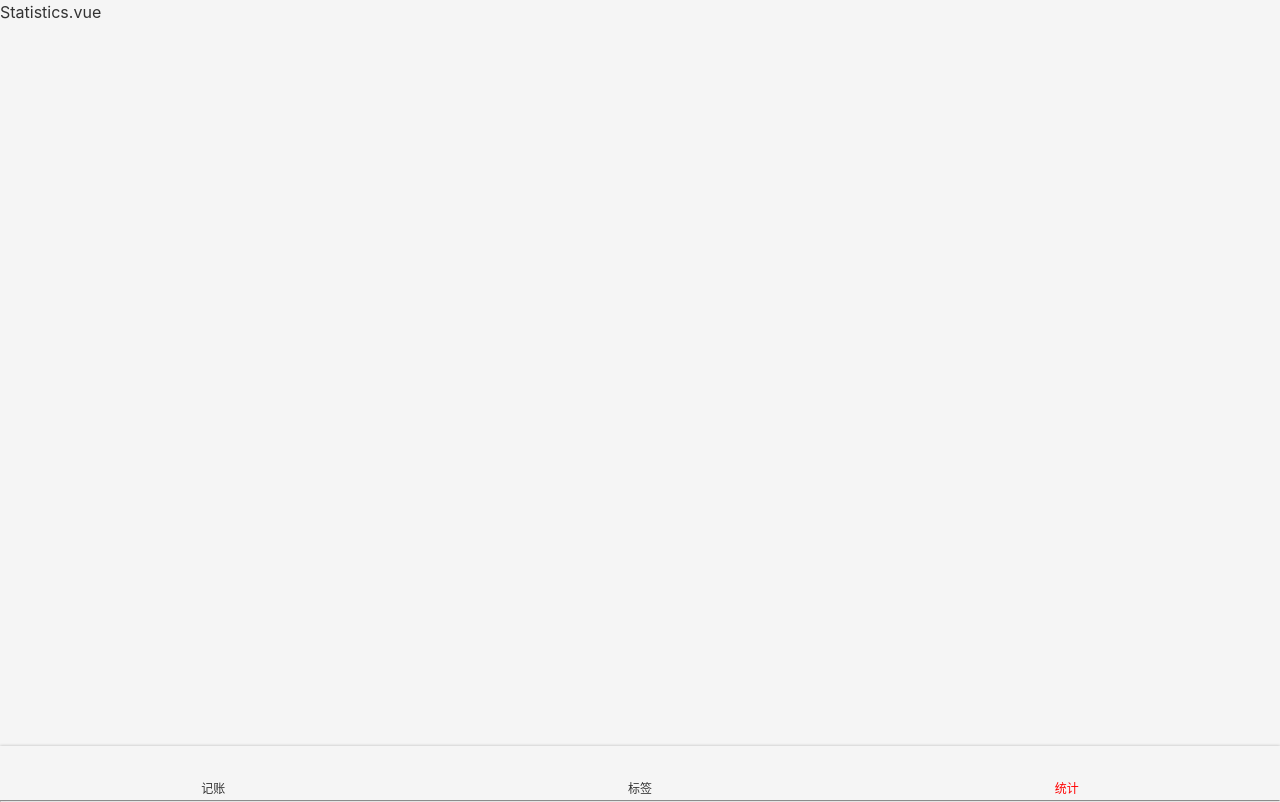
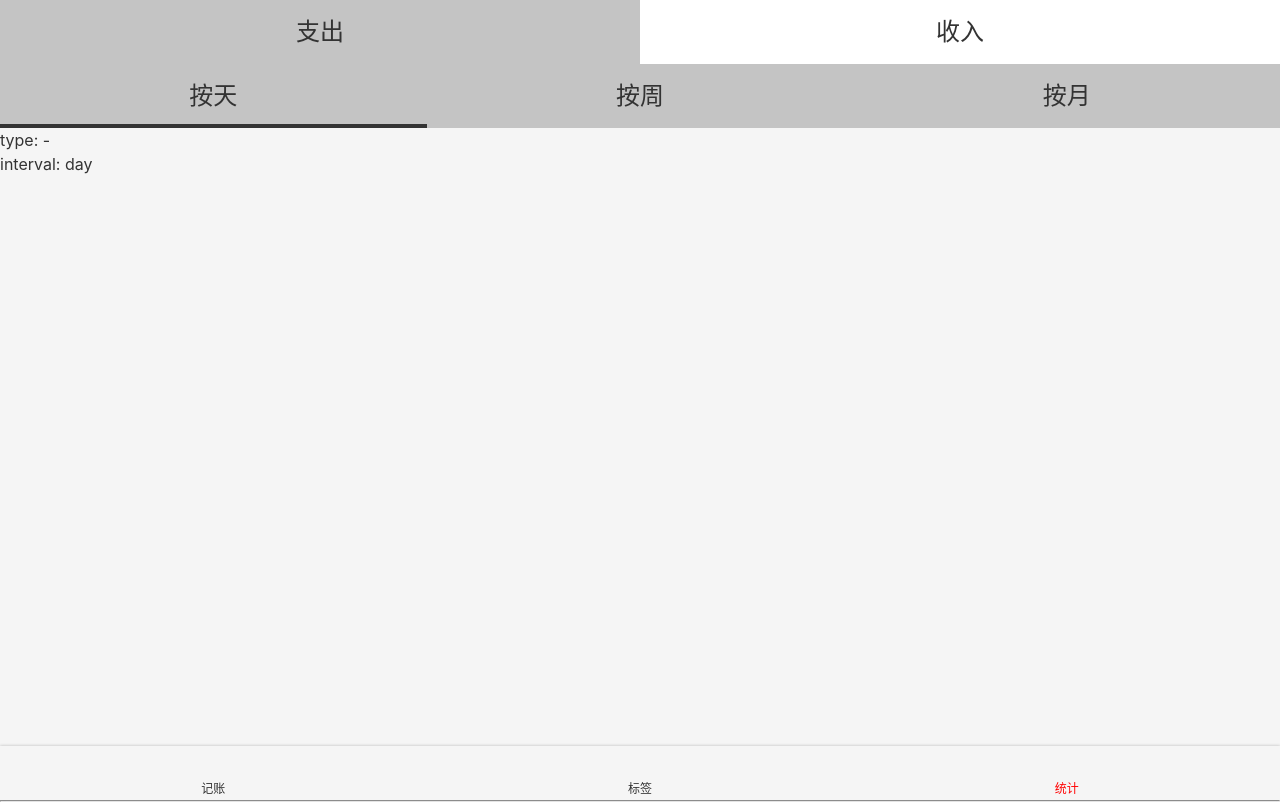
Before and after one commit to codingories/morney-test9, a Vue app: page /#/statistics in a window 1280 px wide. Built offline with nearby package versions, Linux system fonts and the light colour scheme.

Commit message:
抽离 Tabs.vue, 使用在 Statistics.vue 里面

```diff
--- a/src/components/Money/Types.vue
+++ b/src/components/Money/Types.vue
@@ -1,10 +1,10 @@
 <template>
   <div>
     <ul class="types">
-      <li :class="value === '-' && 'selected'"
+      <li :class="{[classPrefix+'-item']: classPrefix, selected: value === '-'}"
           @click="selectType('-')">支出
       </li>
-      <li :class="value === '+' && 'selected'"
+      <li :class="{[classPrefix+'-item']: classPrefix, selected: value === '+'}"
           @click="selectType('+')">收入
       </li>
     </ul>
@@ -17,7 +17,8 @@
 
   @Component // 如果如果这样写，就表示Class就有一个propMessage的props，类型为String
   export default class Types extends Vue {
-    @Prop() readonly value!: string;
+    @Prop(String) readonly value!: string;
+    @Prop(String) classPrefix?: string;
     selectType(value: string) {
       if (value !== "-" && value !== "+") {
         throw new Error("type is unknown")
--- /dev/null
+++ b/src/components/Tabs.vue
@@ -0,0 +1,63 @@
+<template>
+    <ul class="tabs">
+      <li v-for="item in dataSource" :key="item.value"
+      :class = "liClass(item)"
+      @click = "select(item)">{{ item.text }}</li>
+    </ul>
+</template>
+
+<script lang="ts">
+  import Vue from "vue"
+  import {Component, Prop} from "vue-property-decorator"
+
+  type DataSourceItem = { text: string, value: string }
+
+  @Component
+  export default class Tabs extends Vue {
+    @Prop({required: true, type: Array})
+    dataSource !: DataSourceItem[]
+    @Prop(String)
+    readonly value!: string;
+    @Prop(String)
+    classPrefix?: string;
+
+    liClass(item: DataSourceItem){
+      return {
+        [this.classPrefix+'-tabs-item']: this.classPrefix,
+        selected :item.value === this.value
+      }
+    }
+    select(item:DataSourceItem){
+      this.$emit('update:value', item.value)
+    }
+
+  }
+</script>
+
+<style lang="scss" scoped>
+  .tabs {
+    background: #c4c4c4;
+    display: flex;
+    text-align: center;
+    font-size: 24px;
+
+    > li {
+      width: 50%;
+      height: 64px;
+      display: flex;
+      justify-content: center;
+      align-items: center;
+      position: relative;
+
+      &.selected::after {
+        content: '';
+        position: absolute;
+        bottom: 0;
+        left: 0;
+        width: 100%;
+        height: 4px;
+        background: #333;
+      }
+    }
+  }
+</style>
--- a/src/views/Statistics.vue
+++ b/src/views/Statistics.vue
@@ -1,13 +1,50 @@
 <template>
   <div>
     <Layout>
-      Statistics.vue
+<!--      <Types class-prefix="zzz" :value.sync="type"/>-->
+      <Tabs class-prefix="type" :data-source="typeList" :value.sync="type"></Tabs>
+      <Tabs class-prefix="interval" :data-source="intervalList" :value.sync="interval"></Tabs>
+      <div>
+        type: {{type}}
+        <br>
+        interval: {{interval}}
+      </div>
     </Layout>
   </div>
 </template>
 
+<style scoped lang="scss">
+  ::v-deep .type-tabs-item {
+    background: white;
+    &.selected {
+      background: #c4c4c4;
+      &::after {
+        display: none;
+      }
+    }
+  }
+</style>
+
 <script lang="ts">
-  export default {
-    name: "Statistics",
+  import Types from '@/components/Money/Types.vue'
+  import Vue from 'vue'
+  import {Component} from 'vue-property-decorator'
+  import Tabs from '@/components/Tabs.vue'
+
+  @Component({
+    components: {Tabs, Types}
+  })
+  export default class Statistics extends Vue {
+    type = '-'
+    interval = 'day'
+    intervalList = [
+      {text: '按天', value: 'day'},
+      {text: '按周', value: 'week'},
+      {text: '按月', value: 'month'}
+    ]
+    typeList = [
+      {text: '支出', value: '-'},
+      {text: '收入   ', value: '+'}
+    ]
   }
 </script>
```
